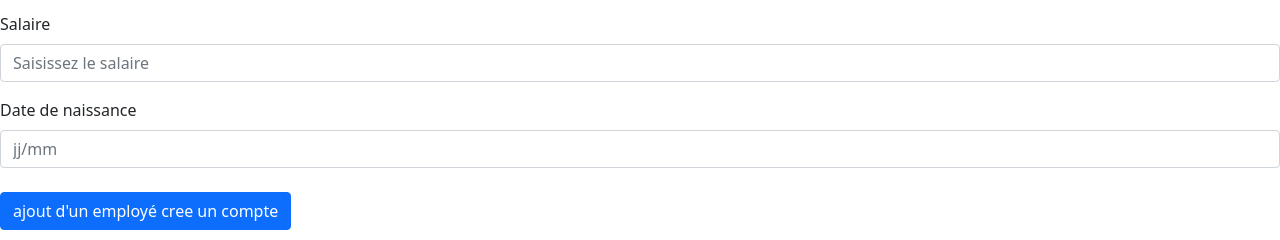
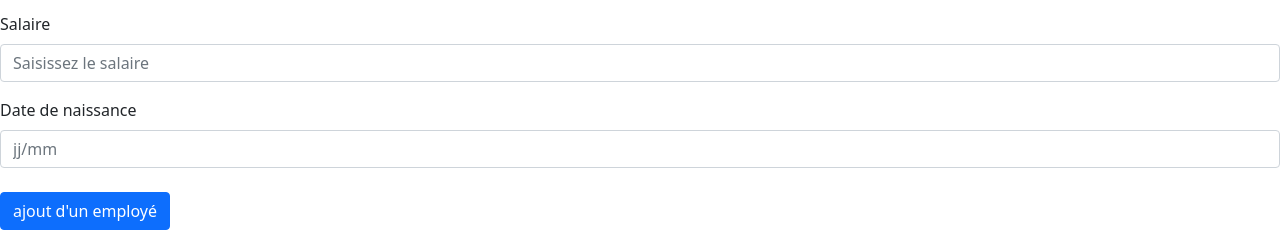
Before and after one commit to fatisajid/salah-projet1, a Symfony app: template templates/employes/form.html.twig in a window 1280 px wide. Shown: the part 560-800 px from the top of the page. Run offline with Twig, Linux system fonts and the light colour scheme; the template is opened without the code that fills it, so the values that code supplies are empty; form fields are guessed from the names that the template uses; some libraries are stand-ins or nearby versions.

Commit message:
ajout htaccess et procfile

```diff
--- a/templates/employes/form.html.twig
+++ b/templates/employes/form.html.twig
@@ -86,7 +86,7 @@
 
     ajout d'un employé
 {% endif %}
-cree un compte
+
 </button>
 
 
```
Also changed, not shown: composer.json (+7 -0 lines), public/.htaccess (added), 3 other files.
